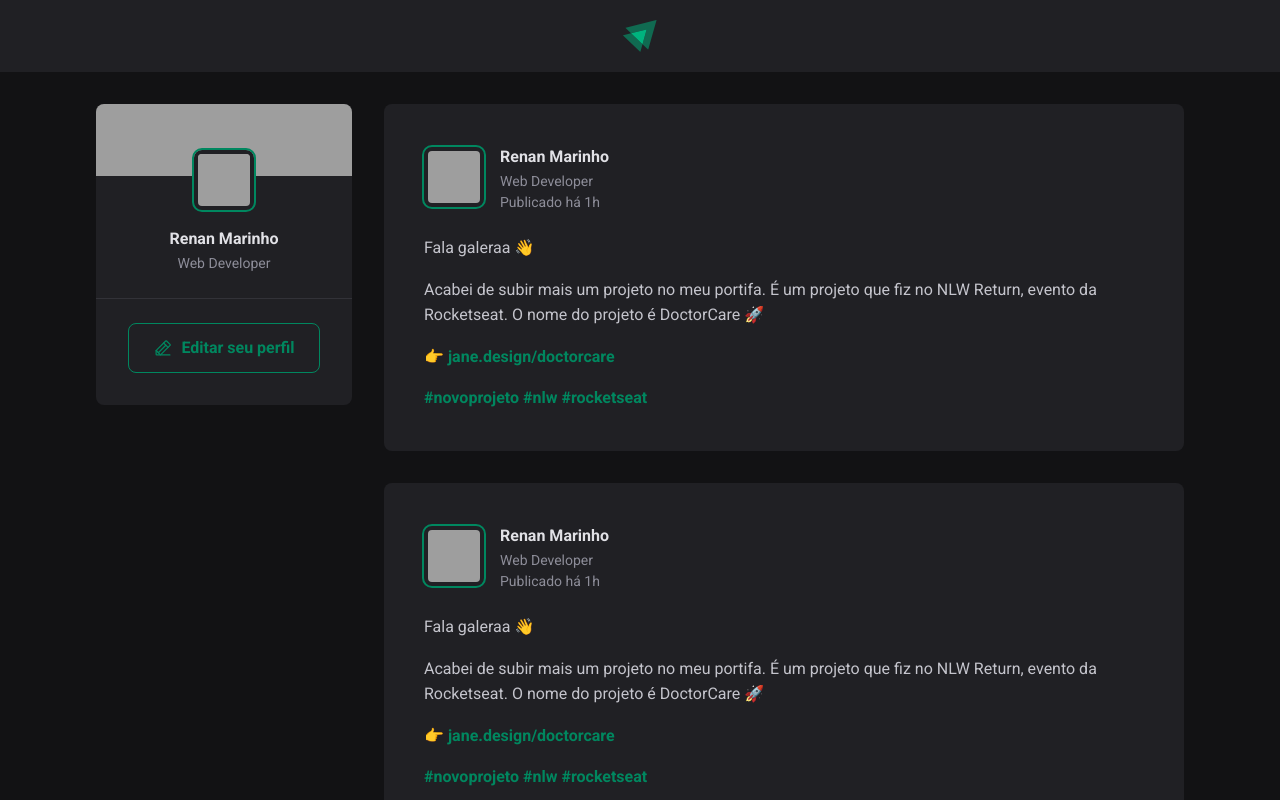
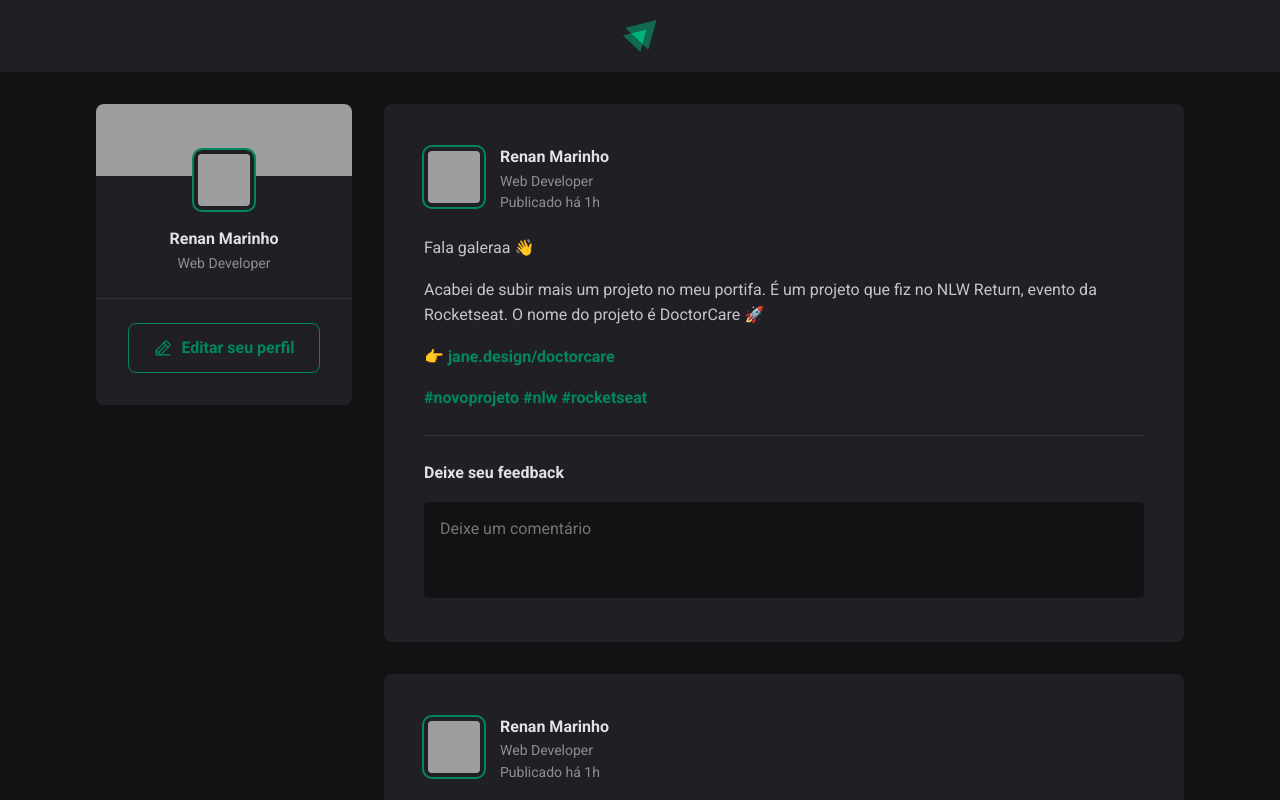
Before and after one commit to renanmarinhof/ignite-reactjs-01-fundamentos-react-main, a React (Vite) app: page / in a window 1280 px wide. Shown: the top 800 px of the page. Built offline with nearby package versions, Linux system fonts and the light colour scheme; grey boxes are pictures that could not be loaded.

Commit message:
Estrutura da aplicação - Formulário de comentários

```diff
--- a/src/components/Post.jsx
+++ b/src/components/Post.jsx
@@ -32,7 +32,17 @@ export function Post() {
         </p>
 
       </div>
+      <form className={styles.commentForm}>
+        <strong>Deixe seu feedback</strong>
 
+        <textarea
+          placeholder='Deixe um comentário'
+        />
+
+        <footer>
+          <button type='submit'>Publicar</button>
+        </footer>
+      </form>
     </article>
   )
 }
--- a/src/components/Post.module.css
+++ b/src/components/Post.module.css
@@ -112,6 +112,7 @@
   cursor: pointer;
 
   transition: background-color 0.1s;
+
 }
 
 .commentForm button[type="submit"]:not(:disabled):hover {
```
